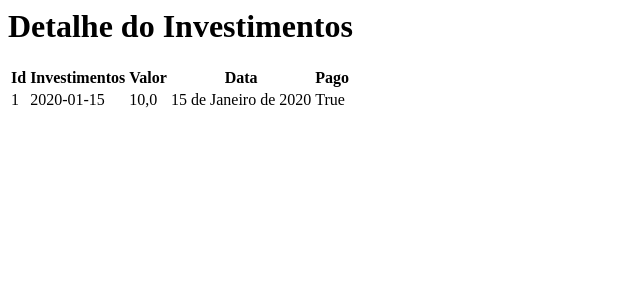
After one commit to Aqueiroz2/Django, a Django app: page //1 in a window 1280 px wide. The commit adds this page. Shown: the top 300 px of the page, without its empty margins (0-640 px from the left). Run offline with Django 5.2, Linux system fonts and the light colour scheme; tables that the repository leaves empty hold one stand-in row (values such as "Sample post").

Commit message:
front basic

```diff
--- /dev/null
+++ b/projeto_invista_me/invista_me/templates/investimentos/detalhe.html
@@ -0,0 +1,17 @@
+<h1>Detalhe do Investimentos</h1>
+<table>
+    <tr>
+        <th>Id</th>
+        <th>Investimentos</th>
+        <th>Valor</th>
+        <th>Data</th>
+        <th>Pago</th>
+    </tr>
+    <tr>
+        <td>{{dados.id}}</td>
+        <td>{{dados.investimento}}</td>
+        <td>{{dados.valor}}</td>
+        <td>{{dados.data}}</td>
+        <td>{{dados.pago}}</td>
+    </tr>
+</table>
--- a/projeto_invista_me/invista_me/templates/investimentos/investimentos.html
+++ b/projeto_invista_me/invista_me/templates/investimentos/investimentos.html
@@ -10,6 +10,7 @@
         <td>{{dado.id}}</td>
         <td>{{dado.investimento}}</td>
         <td>{{dado.valor}}</td>
+        <td><button><a href="{% url 'detalhe' dado.id %}">Detalhe</a></button></td>
     </tr>
     {% endfor %}
 </table>
--- a/projeto_invista_me/invista_me/views.py
+++ b/projeto_invista_me/invista_me/views.py
@@ -9,3 +9,7 @@ def novo_investimento(request):
 def investimentos(request):
     dados = {'dados': Investimento.objects.all()}
     return render(request, 'investimentos/investimentos.html', context=dados)
+
+def detalhe(request, id_investimento):
+    dados = {'dados': Investimento.objects.get(pk=id_investimento)}
+    return render(request, 'investimentos/detalhe.html', dados)
--- a/projeto_invista_me/projeto_invista_me/urls.py
+++ b/projeto_invista_me/projeto_invista_me/urls.py
@@ -22,5 +22,6 @@ urlpatterns = [
     path('admin/', admin.site.urls),
     path('', views.investimentos),
     path('novo_investimento/', views.novo_investimento, name='novo_investimento'),
+    path('/<int:id_investimento>', views.detalhe, name='detalhe')
 
 ]
```
